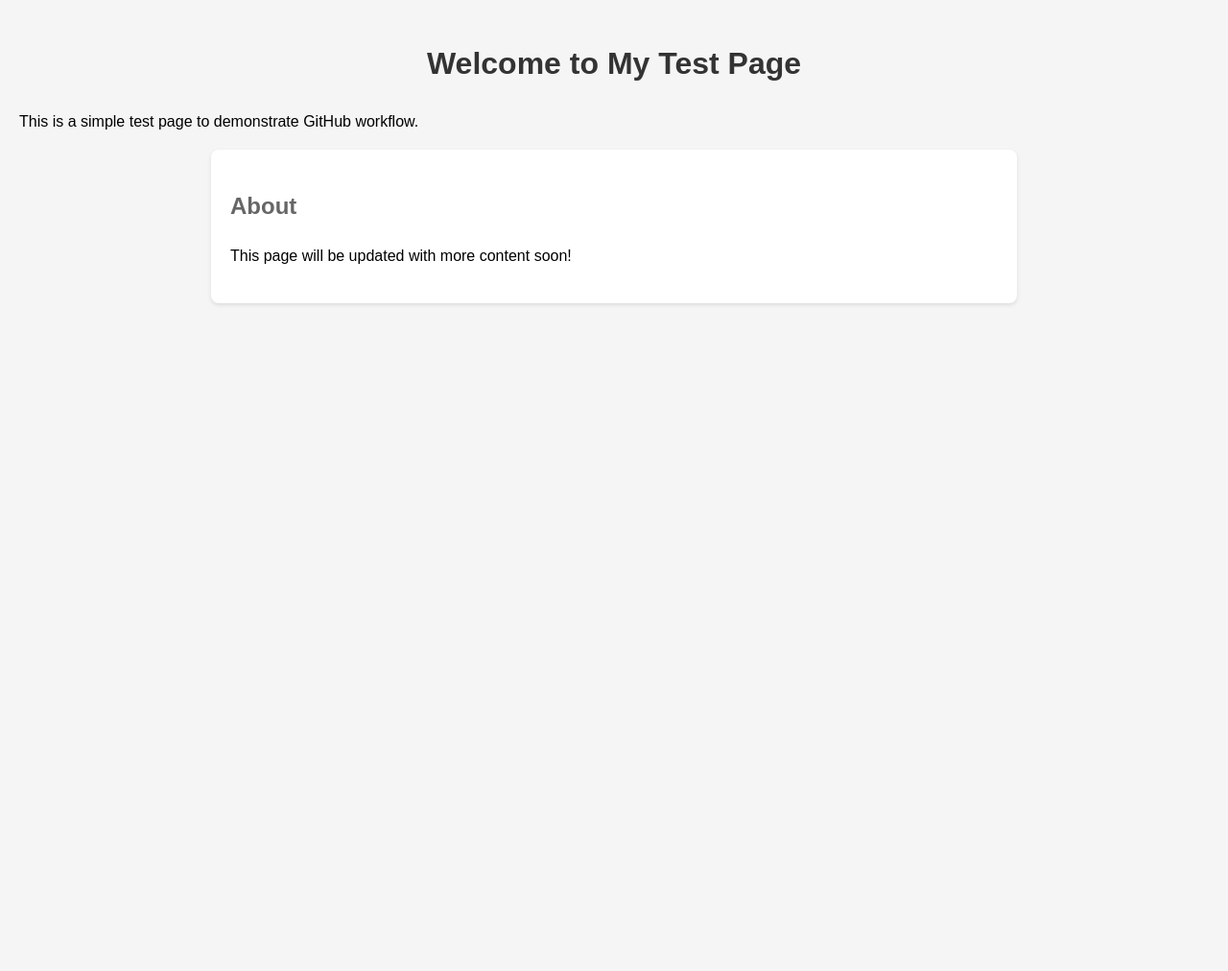
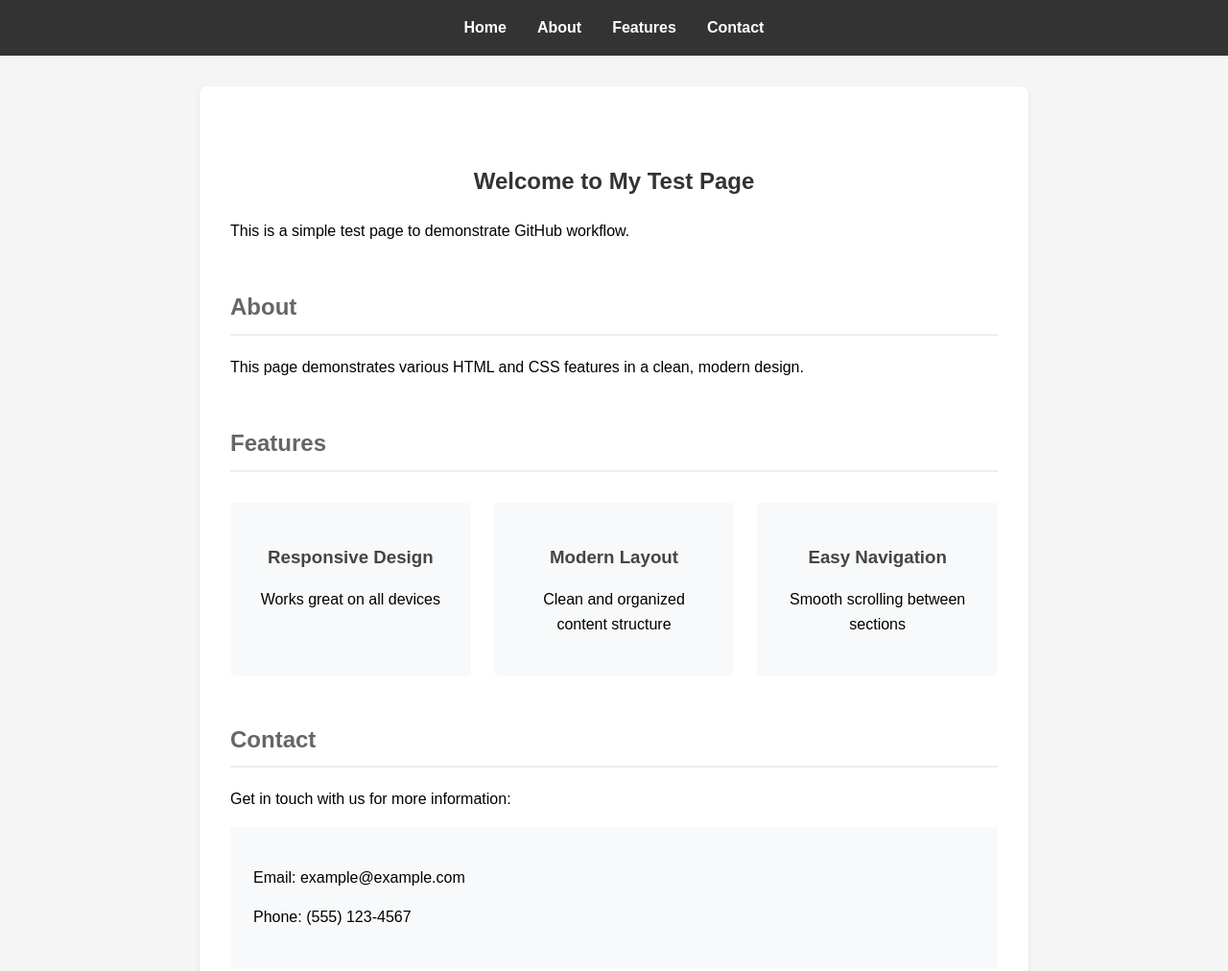
Before and after one commit to EmanuelNazareth/All-thingx-test, a plain HTML site: page index.html in a window 1280 px wide. Shown: the top 1012 px of the page at 96% size. Before the commit the page ends 800 px from the top, so only its background shows below. Drawn offline with Linux system fonts and the light colour scheme.

Commit message:
Add new sections and navigation

```diff
--- a/index.html
+++ b/index.html
@@ -7,12 +7,51 @@
     <link rel="stylesheet" href="styles.css">
 </head>
 <body>
-    <h1>Welcome to My Test Page</h1>
-    <p>This is a simple test page to demonstrate GitHub workflow.</p>
+    <nav class="navigation">
+        <ul>
+            <li><a href="#home">Home</a></li>
+            <li><a href="#about">About</a></li>
+            <li><a href="#features">Features</a></li>
+            <li><a href="#contact">Contact</a></li>
+        </ul>
+    </nav>
+
     <div class="container">
-        <section>
+        <section id="home">
+            <h1>Welcome to My Test Page</h1>
+            <p>This is a simple test page to demonstrate GitHub workflow.</p>
+        </section>
+
+        <section id="about">
             <h2>About</h2>
-            <p>This page will be updated with more content soon!</p>
+            <p>This page demonstrates various HTML and CSS features in a clean, modern design.</p>
+        </section>
+
+        <section id="features">
+            <h2>Features</h2>
+            <div class="features-grid">
+                <div class="feature-card">
+                    <h3>Responsive Design</h3>
+                    <p>Works great on all devices</p>
+                </div>
+                <div class="feature-card">
+                    <h3>Modern Layout</h3>
+                    <p>Clean and organized content structure</p>
+                </div>
+                <div class="feature-card">
+                    <h3>Easy Navigation</h3>
+                    <p>Smooth scrolling between sections</p>
+                </div>
+            </div>
+        </section>
+
+        <section id="contact">
+            <h2>Contact</h2>
+            <p>Get in touch with us for more information:</p>
+            <div class="contact-info">
+                <p>Email: example@example.com</p>
+                <p>Phone: (555) 123-4567</p>
+            </div>
         </section>
     </div>
 </body>
--- a/styles.css
+++ b/styles.css
@@ -2,15 +2,41 @@ body {
     font-family: Arial, sans-serif;
     line-height: 1.6;
     margin: 0;
-    padding: 20px;
+    padding: 0;
     background-color: #f5f5f5;
+}
+
+.navigation {
+    background-color: #333;
+    padding: 1rem;
+    position: sticky;
+    top: 0;
+}
+
+.navigation ul {
+    list-style: none;
+    margin: 0;
+    padding: 0;
+    display: flex;
+    justify-content: center;
+    gap: 2rem;
+}
+
+.navigation a {
+    color: white;
+    text-decoration: none;
+    font-weight: bold;
+}
+
+.navigation a:hover {
+    color: #ddd;
 }
 
 .container {
     max-width: 800px;
-    margin: 0 auto;
+    margin: 2rem auto;
     background-color: white;
-    padding: 20px;
+    padding: 2rem;
     border-radius: 8px;
     box-shadow: 0 2px 4px rgba(0,0,0,0.1);
 }
@@ -22,8 +48,49 @@ h1 {
 
 h2 {
     color: #666;
+    border-bottom: 2px solid #eee;
+    padding-bottom: 0.5rem;
 }
 
 section {
-    margin-top: 20px;
+    margin: 3rem 0;
 }
+
+.features-grid {
+    display: grid;
+    grid-template-columns: repeat(auto-fit, minmax(200px, 1fr));
+    gap: 1.5rem;
+    margin-top: 2rem;
+}
+
+.feature-card {
+    background-color: #f8f9fa;
+    padding: 1.5rem;
+    border-radius: 4px;
+    text-align: center;
+}
+
+.feature-card h3 {
+    color: #444;
+    margin-bottom: 1rem;
+}
+
+.contact-info {
+    background-color: #f8f9fa;
+    padding: 1.5rem;
+    border-radius: 4px;
+    margin-top: 1rem;
+}
+
+@media (max-width: 600px) {
+    .navigation ul {
+        flex-direction: column;
+        align-items: center;
+        gap: 1rem;
+    }
+
+    .container {
+        margin: 1rem;
+        padding: 1rem;
+    }
+}
```
